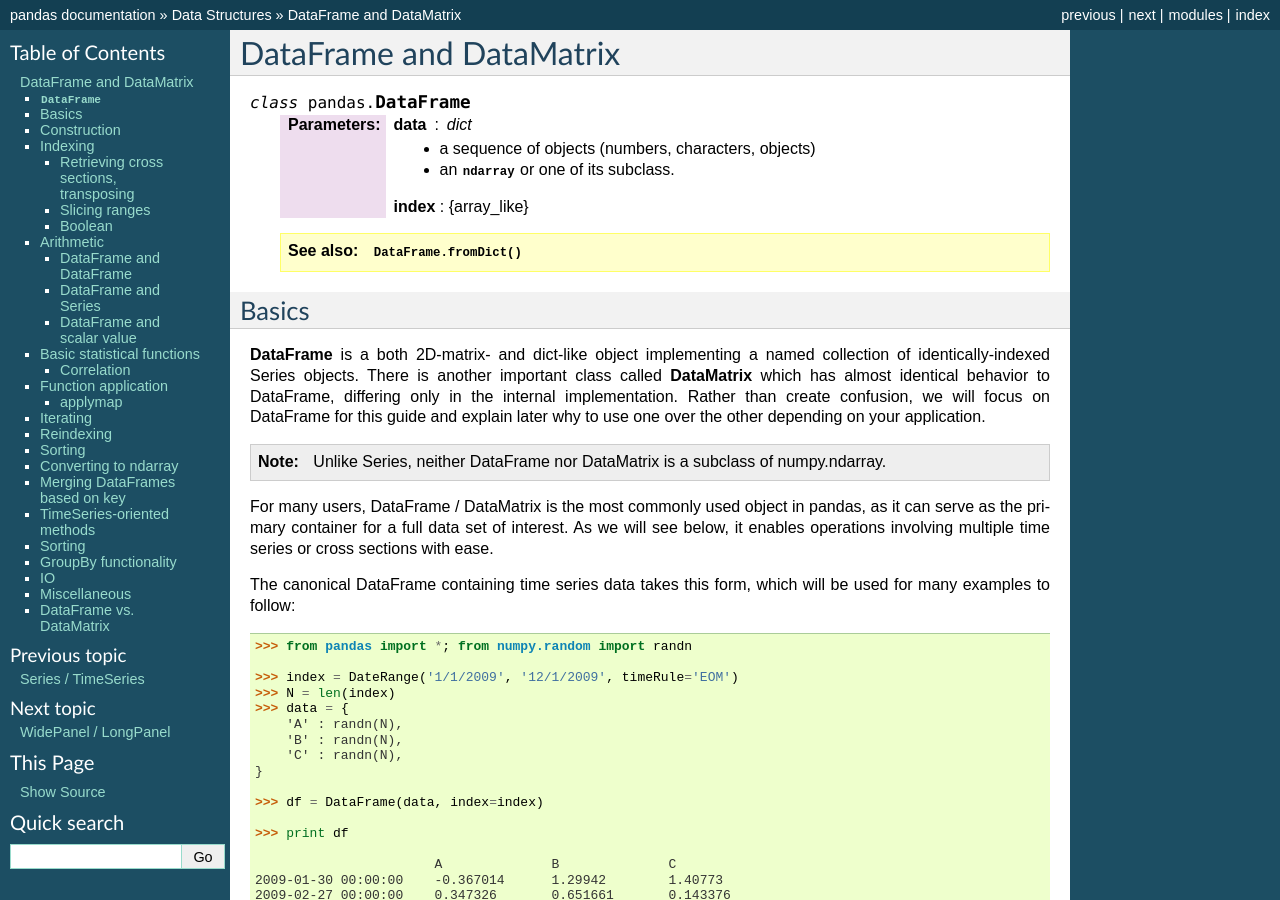
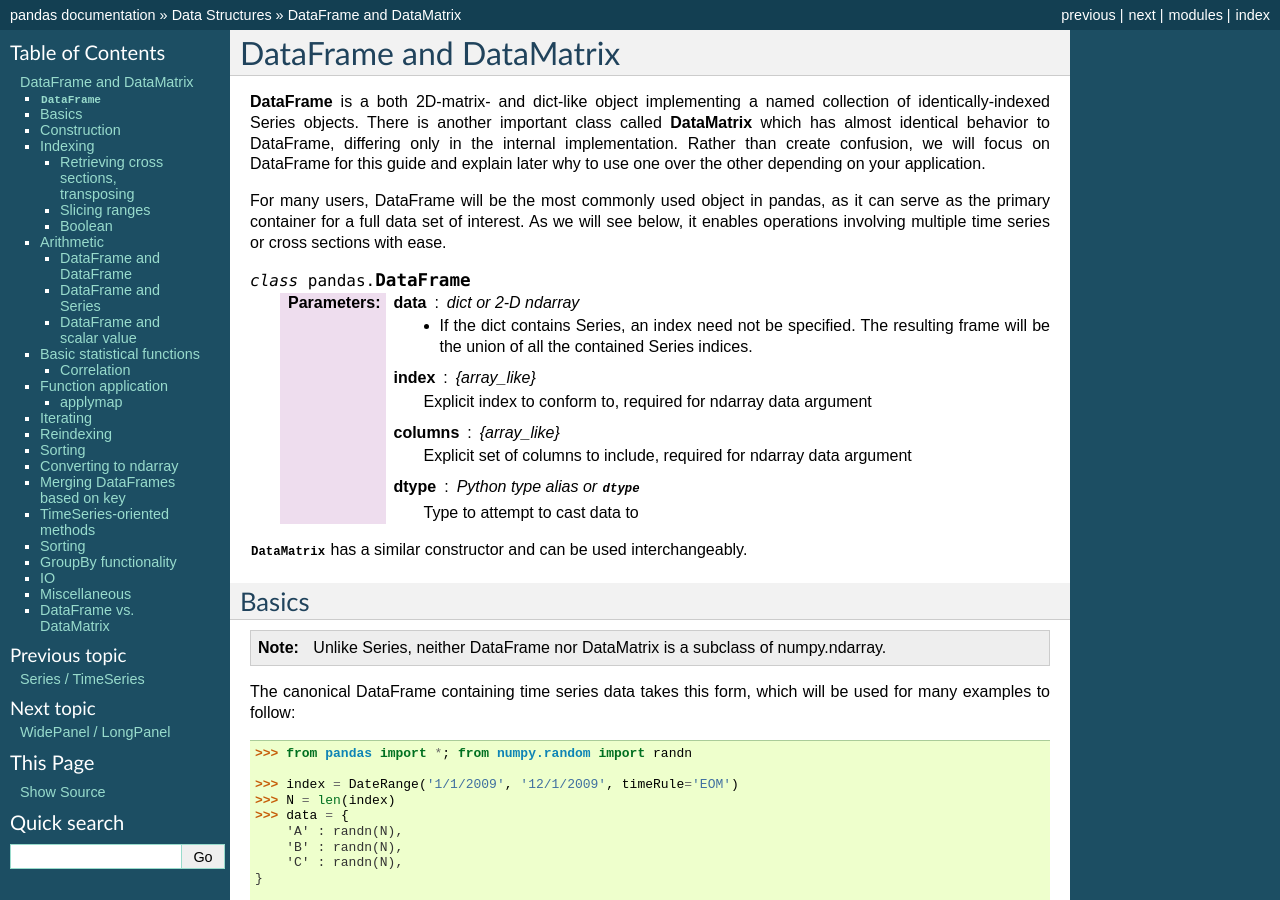
Before and after one commit to mobogaqc/pandas, a Sphinx documentation site: the page built from doc/source/dataframe.rst, in a window 1280 px wide and 900 px high. Built offline with Sphinx 7.4.7, drawn with Linux system fonts in a browser that asks for light colours; formulas are drawn with MathJax 3; the version number could not be read and is left out; some of the changed text lies outside the part shown.

Commit message:
working a bit on docs
git-svn-id: http://pandas.googlecode.com/svn/trunk@147 d5231056-7de3-11de-ac95-d976489f1ece

```diff
--- a/doc/source/dataframe.rst
+++ b/doc/source/dataframe.rst
@@ -5,21 +5,6 @@
 ************************
 DataFrame and DataMatrix
 ************************
-
-.. class:: DataFrame
-
-   :Parameters:
-       **data** : dict
-           * a sequence of objects (numbers, characters, objects)
-           * an :class:`~numpy.ndarray` or one of its subclass.
-
-       **index** : {array_like}
-
-   .. seealso::
-       :func:`DataFrame.fromDict`
-
-Basics
-------
 
 **DataFrame** is a both 2D-matrix- and dict-like object implementing a
 named collection of identically-indexed Series objects. There is
@@ -29,15 +14,37 @@
 DataFrame for this guide and explain later why to use one over the
 other depending on your application.
 
+For many users, DataFrame will be the most commonly used object in
+pandas, as it can serve as the primary container for a full data set
+of interest. As we will see below, it enables operations involving
+multiple time series or cross sections with ease.
+
+.. class:: DataFrame
+
+   :Parameters:
+       **data** : dict or 2-D ndarray
+           * If the dict contains Series, an index need not be specified.
+             The resulting frame will be the union of all the contained
+             Series indices.
+
+       **index** : {array_like}
+           Explicit index to conform to, required for ndarray data argument
+
+       **columns** : {array_like}
+           Explicit set of columns to include, required for ndarray data argument
+
+       **dtype** : Python type alias or :class:`~numpy.dtype`
+           Type to attempt to cast data to
+
+:class:`~pandas.DataMatrix` has a similar constructor and can be used interchangeably.
+
+Basics
+------
+
 .. note::
 
     Unlike Series, neither DataFrame nor DataMatrix is a subclass of
     numpy.ndarray.
-
-For many users, DataFrame / DataMatrix is the most commonly used
-object in pandas, as it can serve as the primary container for a full
-data set of interest. As we will see below, it enables operations
-involving multiple time series or cross sections with ease.
 
 The canonical DataFrame containing time series data takes this form,
 which will be used for many examples to follow:
@@ -118,8 +125,6 @@
    :toctree: generated/
 
    DataFrame.__init__
-   DataFrame.fromDict
-   DataFrame.fromMatrix
    DataFrame.fromRecords
 
 Indexing
```
Also changed, not shown: other parts of doc/source/dataframe.rst (+2 -2 lines), doc/source/series.rst (+8 -5 lines), 1 other file.
